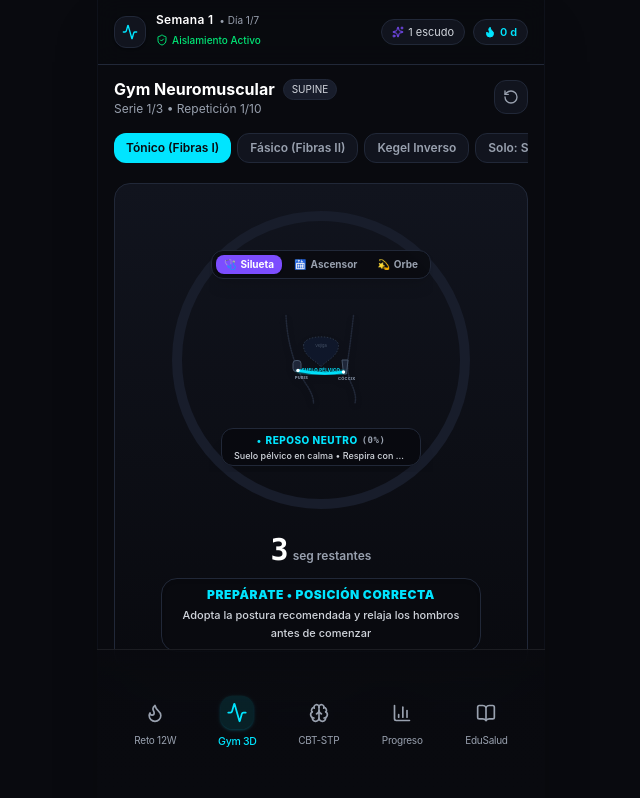
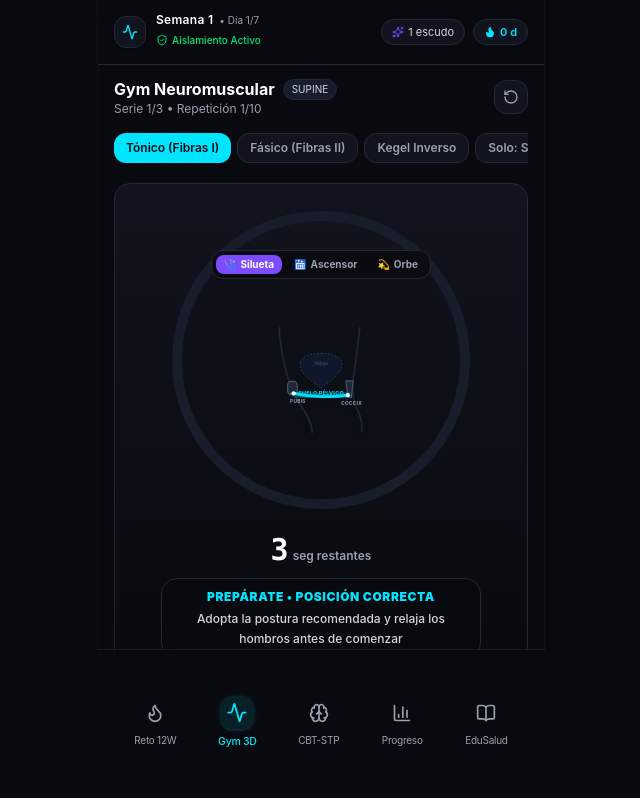
Before and after one commit to YonathanArroyave/App-Pelvica, a Next.js app: page /gym in a window 1280 px wide. Shown: the top 798 px of the page, without its empty margins (319-959 px from the left). Built offline with nearby package versions, Linux system fonts and the light colour scheme.

Commit message:
refactor(timer-ui): remove redundant cramped text inside circle and consolidate single clear guidance card below

```diff
--- a/src/app/(dashboard)/gym/page.tsx
+++ b/src/app/(dashboard)/gym/page.tsx
@@ -302,10 +302,11 @@ export default function GymTrainingPage() {
             <span className="text-xs text-gray-400 font-semibold">seg restantes</span>
           </div>
 
-          {/* Tarjeta de Instrucción Somatosensorial (100% nítida y libre de obstrucción) */}
-          <div className="mt-2.5 px-3.5 py-2 rounded-2xl bg-[#090A0F] border border-[#212838] shadow-inner text-center animate-fadeIn">
+          {/* Único Mensaje de Instrucción Somatosensorial (Claro, Completo y Sin Cortes) */}
+          <div className="mt-2.5 px-4 py-2.5 rounded-2xl bg-[#090A0F] border border-[#212838] shadow-inner text-center animate-fadeIn">
+            <div className="flex items-center justify-center gap-1.5 flex-wrap">
               <span
-              className={`text-xs font-black uppercase tracking-wider block ${
+                className={`text-xs font-black uppercase tracking-wider ${
                   snapshot.phase === 'CONTRACTION'
                     ? 'text-[#7C4DFF]'
                     : snapshot.phase === 'REVERSE_KEGEL'
@@ -327,8 +328,14 @@ export default function GymTrainingPage() {
                 {snapshot.phase === 'SET_REST' && 'Descanso entre series'}
                 {snapshot.phase === 'COMPLETED' && '¡Sesión Finalizada!'}
               </span>
+              {Math.abs(snapshot.contractionFactor) > 0.05 && (
+                <span className="text-[10px] font-mono font-bold px-1.5 py-0.5 rounded-md bg-[#181D2B] text-gray-300">
+                  {Math.round(Math.abs(snapshot.contractionFactor) * 100)}%
+                </span>
+              )}
+            </div>
 
-            <p className="text-[11px] text-gray-300 font-medium leading-relaxed mt-1">
+            <p className="text-xs text-gray-300 font-medium leading-relaxed mt-1">
               {snapshot.phase === 'CONTRACTION' &&
                 'Eleva los testículos hacia el ombligo y corta el flujo • Sin apretar glúteos ni abdomen'}
               {snapshot.phase === 'REVERSE_KEGEL' &&
--- a/src/components/biofeedback/BiofeedbackOrb.tsx
+++ b/src/components/biofeedback/BiofeedbackOrb.tsx
@@ -61,15 +61,15 @@ export const BiofeedbackOrb: React.FC<BiofeedbackOrbProps> = ({
   const status = getStatusText();
 
   return (
-    <div className={`relative flex flex-col items-center justify-between w-full h-full py-1 select-none ${className}`}>
-      {/* Contenedor central del orbe orgánico */}
-      <div className="flex-1 w-full flex items-center justify-center relative">
+    <div className={`relative flex items-center justify-center w-full h-full select-none ${className}`}>
+      {/* Contenedor central del orbe orgánico limpio y centrado */}
+      <div className="w-full h-full flex items-center justify-center relative">
         {/* Anillo de onda exterior */}
         <div
           className="absolute rounded-full border border-dashed transition-all duration-300 ease-out"
           style={{
-            width: `${105 * scale}px`,
-            height: `${105 * scale}px`,
+            width: `${115 * scale}px`,
+            height: `${115 * scale}px`,
             borderColor: primaryColor,
             opacity: 0.25
           }}
@@ -79,8 +79,8 @@ export const BiofeedbackOrb: React.FC<BiofeedbackOrbProps> = ({
         <div
           className="absolute rounded-full blur-xl transition-all duration-200 ease-out"
           style={{
-            width: `${80 * scale}px`,
-            height: `${80 * scale}px`,
+            width: `${90 * scale}px`,
+            height: `${90 * scale}px`,
             backgroundColor: primaryColor,
             opacity: 0.3 + Math.abs(factor) * 0.35
           }}
@@ -90,8 +90,8 @@ export const BiofeedbackOrb: React.FC<BiofeedbackOrbProps> = ({
         <div
           className="absolute rounded-full border-2 transition-all duration-200 ease-out"
           style={{
-            width: `${72 * scale}px`,
-            height: `${72 * scale}px`,
+            width: `${78 * scale}px`,
+            height: `${78 * scale}px`,
             borderColor: primaryColor,
             opacity: 0.6
           }}
@@ -101,8 +101,8 @@ export const BiofeedbackOrb: React.FC<BiofeedbackOrbProps> = ({
         <div
           className="relative rounded-full flex flex-col items-center justify-center shadow-2xl transition-all duration-150 ease-out"
           style={{
-            width: `${56 * scale}px`,
-            height: `${56 * scale}px`,
+            width: `${60 * scale}px`,
+            height: `${60 * scale}px`,
             backgroundColor: '#090A0F',
             border: `2px solid ${primaryColor}`,
             boxShadow: `0 0 16px ${primaryColor}`
@@ -116,21 +116,6 @@ export const BiofeedbackOrb: React.FC<BiofeedbackOrbProps> = ({
           </span>
         </div>
       </div>
-
-      {/* Cápsula somatosensorial inferior con fondo oscuro sólido y seguro */}
-      <div className="w-full flex justify-center px-2 pb-0.5 z-20">
-        <div className="bg-[#090A0F]/95 backdrop-blur-md border border-[#212838] px-3 py-1 rounded-xl shadow-xl max-w-[200px] text-center">
-          <div
-            className="text-[10px] font-extrabold uppercase tracking-wider"
-            style={{ color: primaryColor }}
-          >
-            {status.verb}
-          </div>
-          <div className="text-[9px] text-gray-300 font-medium leading-tight truncate mt-0.5">
-            {status.detail}
-          </div>
-        </div>
-      </div>
     </div>
   );
 };
--- a/src/components/biofeedback/PelvicElevatorGauge.tsx
+++ b/src/components/biofeedback/PelvicElevatorGauge.tsx
@@ -77,10 +77,10 @@ export const PelvicElevatorGauge: React.FC<PelvicElevatorGaugeProps> = ({
   const heightPercent = getElevatorHeightPercent();
 
   return (
-    <div className={`relative flex flex-col items-center justify-between w-full h-full py-1 select-none ${className}`}>
+    <div className={`relative flex items-center justify-center w-full h-full select-none ${className}`}>
       {/* Contenedor central del pozo del ascensor compacto */}
-      <div className="flex-1 w-full flex items-center justify-center">
-        <div className="relative w-40 h-28 bg-[#0B0D14] rounded-2xl border border-[#1E2638] px-2.5 py-1.5 flex items-center justify-between shadow-inner">
+      <div className="w-full h-full flex items-center justify-center">
+        <div className="relative w-42 h-32 bg-[#0B0D14] rounded-2xl border border-[#1E2638] px-3 py-2 flex items-center justify-between shadow-inner">
           {/* Marcadores de Pisos a la izquierda */}
           <div className="flex flex-col justify-between h-full py-0.5 text-[9px] font-bold">
             <div
@@ -180,21 +180,6 @@ export const PelvicElevatorGauge: React.FC<PelvicElevatorGaugeProps> = ({
           </div>
         </div>
       </div>
-
-      {/* Cápsula somatosensorial inferior con fondo oscuro sólido y seguro */}
-      <div className="w-full flex justify-center px-2 pb-0.5 z-20">
-        <div className="bg-[#090A0F]/95 backdrop-blur-md border border-[#212838] px-3 py-1 rounded-xl shadow-xl max-w-[200px] text-center">
-          <div
-            className="text-[10px] font-extrabold uppercase tracking-wider"
-            style={{ color: state.color }}
-          >
-            {factor > 0 ? '▲ Subiendo Ascensor' : factor < -0.2 ? '▼ Descendiendo al Sótano' : '■ En Planta Baja'}
-          </div>
-          <div className="text-[9px] text-gray-300 font-medium leading-tight truncate mt-0.5">
-            {state.instruction}
-          </div>
-        </div>
-      </div>
     </div>
   );
 };
--- a/src/components/biofeedback/PelvicMedicalSilhouette.tsx
+++ b/src/components/biofeedback/PelvicMedicalSilhouette.tsx
@@ -72,12 +72,12 @@ export const PelvicMedicalSilhouette: React.FC<PelvicMedicalSilhouetteProps> = (
   const cue = getSomaticCue();
 
   return (
-    <div className={`relative flex flex-col items-center justify-between w-full h-full py-1 select-none ${className}`}>
-      {/* SVG del corte sagital anatómico compacto y centrado */}
-      <div className="flex-1 w-full flex items-center justify-center overflow-hidden">
+    <div className={`relative flex items-center justify-center w-full h-full select-none ${className}`}>
+      {/* SVG del corte sagital anatómico limpio y centrado */}
+      <div className="w-full h-full flex items-center justify-center overflow-hidden">
         <svg
           viewBox="0 0 240 210"
-          className="w-full max-w-[170px] max-h-[105px] drop-shadow-md overflow-visible"
+          className="w-full max-w-[190px] max-h-[125px] drop-shadow-md overflow-visible"
         >
           <defs>
             {/* Brillo neon del músculo activo */}
@@ -235,25 +235,6 @@ export const PelvicMedicalSilhouette: React.FC<PelvicMedicalSilhouetteProps> = (
           </g>
         </svg>
       </div>
-
-      {/* Cápsula inferior con fondo oscuro sólido y seguro contra colisiones */}
-      <div className="w-full flex justify-center px-2 pb-0.5 z-20">
-        <div className="bg-[#090A0F]/95 backdrop-blur-md border border-[#212838] px-3 py-1 rounded-xl shadow-xl max-w-[200px] text-center">
-          <div
-            className="text-[10px] font-extrabold uppercase tracking-wider flex items-center justify-center gap-1"
-            style={{ color: muscleColor }}
-          >
-            <span>{cue.arrow}</span>
-            <span>{cue.action}</span>
-            <span className="text-[9px] text-gray-400 font-mono">
-              ({Math.round(Math.abs(factor) * 100)}%)
-            </span>
-          </div>
-          <div className="text-[9px] text-gray-300 font-medium leading-tight truncate mt-0.5">
-            {cue.desc}
-          </div>
-        </div>
-      </div>
     </div>
   );
 };
```
Lines whose indentation alone changed are shown as unchanged.
